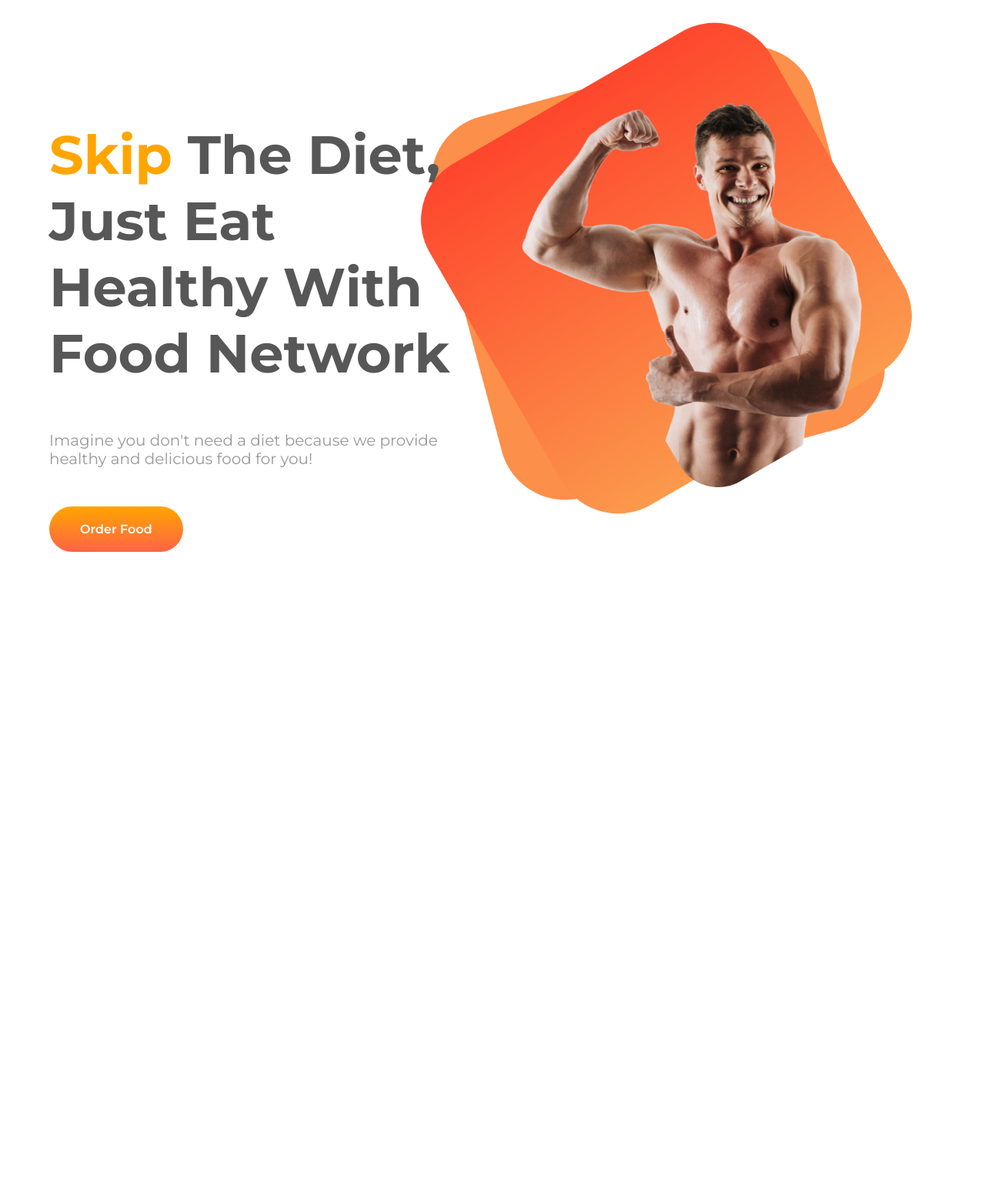
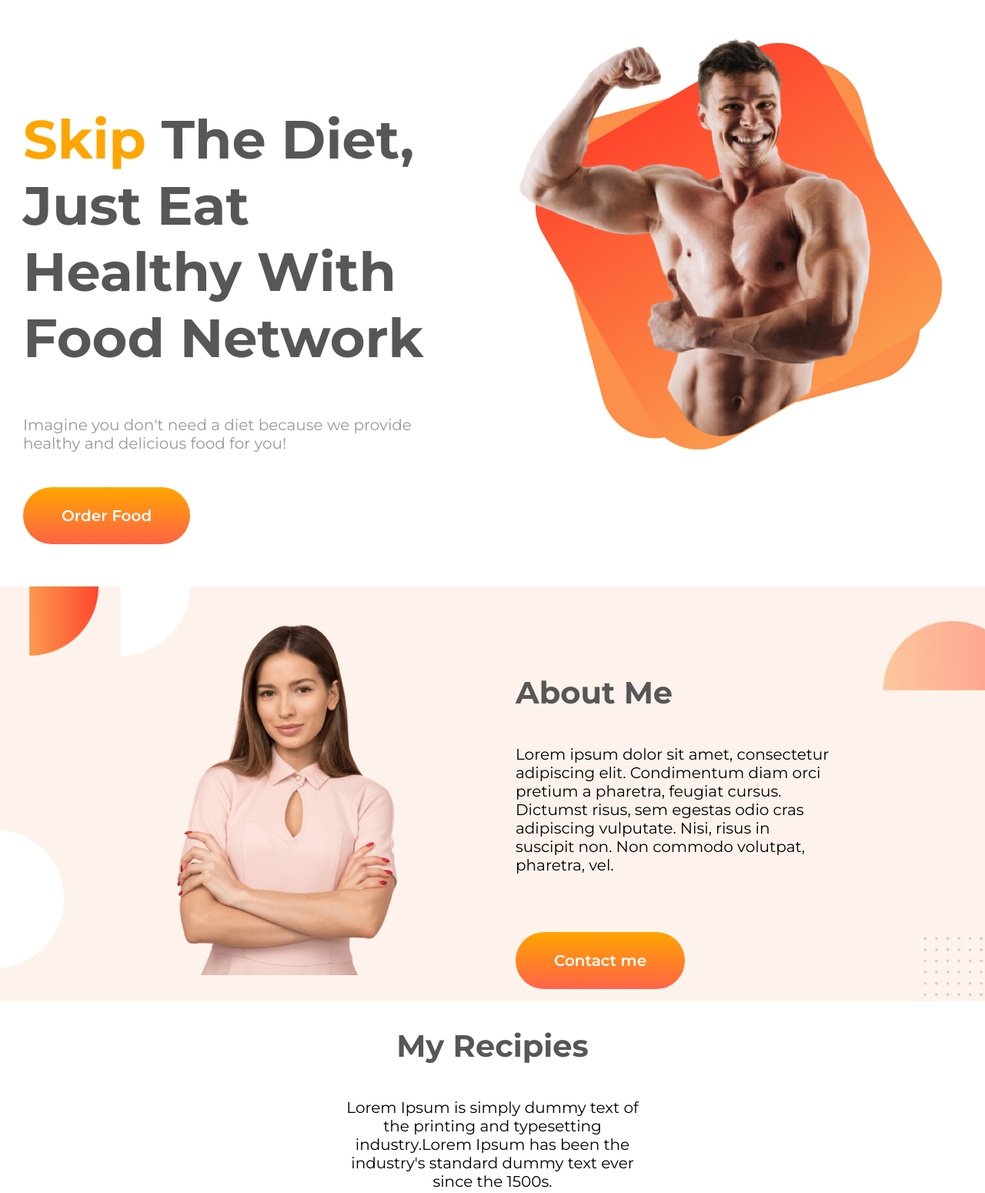
Before and after one commit to hussain322/eat-healthy, a plain HTML site: page index.html in a window 1280 px wide. Shown: the top 1550 px of the page at 77% size. Before the commit the page ends 800 px from the top, so only its background shows below. Drawn offline with Linux system fonts and the light colour scheme.

Commit message:
until recipies added

```diff
--- a/index.html
+++ b/index.html
@@ -13,17 +13,54 @@
 </head>
 <body>
     <section class="banner-section">
-    <div class="flaxible-area">
-        <div class="width-half">
+        <div class="banner-content">
             <h1><span class="orange-color">Skip</span> The Diet, Just Eat Healthy With Food Network</h1>
             <p>Imagine you don't need a diet because we provide healthy and delicious food for you!</p>
             <a class="link-button" href="">Order Food</a>
         </div>
 
-        <div class="width-half">
-            <img src="images/Mask group@2x.png" alt="image">
+        <div class="banner-image">
+            <img src="images/hero.png" alt="image">
         </div>
-    </div>
+    </section>
+
+    <section class="about-me">
+        <div class="about-image">
+            <img src="images/Person Image.png" alt="img">
+        </div>
+
+        <div class="about-content">
+            <h2>About Me</h2>
+            <p>Lorem ipsum dolor sit amet, consectetur adipiscing
+                elit. Condimentum diam orci pretium a pharetra,
+                feugiat cursus. Dictumst risus, sem egestas odio cras
+                adipiscing vulputate. Nisi, risus in suscipit non. Non
+                commodo volutpat, pharetra, vel.</p>
+                <a class="link-button" href="">Contact me</a>
+        </div>
+    </section>
+
+    <section class="my-recipies">
+        <div class="recipies-text">
+            <h2>My Recipies</h2>
+            <p>Lorem Ipsum is simply dummy text of the printing and typesetting industry.Lorem Ipsum has been the industry's standard dummy text ever since the 1500s.</p>
+        </div>
+        <div class="recipies-title">
+            <div class="recipies-item">
+                <img src="images/Project Cover.png" alt="image">
+                <h3>Recipies Title</h3>
+                <p>Lorem Ipsum is simply dummy text of the printing and
+                    typesetting industry. Lorem Ipsum has been the
+                    standard dummy text ever since the 1500s.</p>
+            </div>
+            <div class="recipies-item">
+                <img src="images/Project Cover.png" alt="image">
+                <h3>Recipies Title</h3>
+                <p>Lorem Ipsum is simply dummy text of the printing and
+                    typesetting industry. Lorem Ipsum has been the
+                    standard dummy text ever since the 1500s.</p>
+            </div>
+        </div>
     </section>
 </body>
 </html>
--- a/style.css
+++ b/style.css
@@ -4,33 +4,23 @@ body {
     font-family: 'Montserrat', sans-serif;
 }
 
-.banner-section {
-    width: 90%;
-    margin: 0 auto;
-    background-image: url(images/Group\ 8450.png);
-    background-repeat: no-repeat;
-    background-size: 700px ;
-    background-position: right;
-
-}
-
-.flaxible-area{
+.banner-section{
     display: flex;
 }
 
-.width-half {
+.banner-content{
     width: 50%;
-    margin-top: 100px;
+    padding: 80px 30px;
 }
 
-.width-half h1 {
+.banner-content h1{
+    color: #575757;
     font-size: 70px;
-    color: #575757;
 }
 
-.width-half p {
+.banner-content p{
+    color: #999999;
     font-size: 20px;
-    color: #999;
     padding-bottom: 50px;
 }
 
@@ -41,14 +31,93 @@ body {
 .link-button {
     text-decoration: none;
     background-image: linear-gradient(orange, tomato);
-    padding: 20px 40px;
+    padding: 25px 50px;
     color: #fff;
     font-weight: 600;
     border-radius: 40px;
     margin-top: 30px;
+    font-size: 20px;
 }
 
-.width-half img{
+.banner-image{
+    width: 50%;
+    padding: 30px;
+}
+
+.banner-image img{
     width: 100%;
-    margin-top: -50px;
 }
+
+.about-me{
+    display: flex;
+    background-image: url(images/7.png);
+    background-repeat: no-repeat;
+    background-size: cover;
+    background-position: center;
+}
+
+.about-image{
+    width: 50%;
+    padding: 30px;
+}
+
+.about-image img{
+    width: 70%;
+    margin-left: 200px;
+    margin-top: 20px;
+}
+
+.about-content{
+    width: 50%;
+    padding: 30px 200px;
+    margin-top: 50px;
+
+}
+
+ h2{
+    font-size: 40px;
+    color: #575757;
+    padding-bottom: 10px;
+}
+
+.about-content p{
+    font-size: 20px;
+    padding-bottom: 80px;
+}
+
+.my-recipies{
+    width: 95%;
+    margin: 10px auto;
+}
+
+.recipies-text{
+    text-align: center;
+}
+
+.recipies-text p{
+    font-size: 20px;
+    padding: 0 400px;
+}
+
+.recipies-title{
+    display: flex;
+    margin-top: 50px;
+}
+
+.recipies-item{
+    width: 43%;
+    margin-left: 2%;
+    margin-right: 2%;
+    box-shadow: 0px 5px 20px  gray;
+    border-radius: 20px;
+    padding: 20px;
+}
+.recipies-item img{
+    width: 100%;
+}
+.recipies-item h3{
+    font-size: 30px;
+}
+.recipies-item p{
+    font-size: 20px;
+}
```
Also changed, not shown: images/Hero Image.jpg (deleted), images/Mask group@2x.png (deleted), images/hero.png (added), 1 other file.
